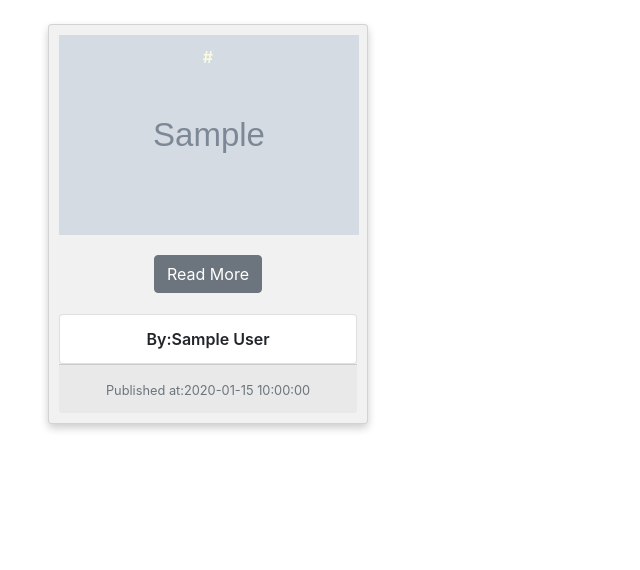
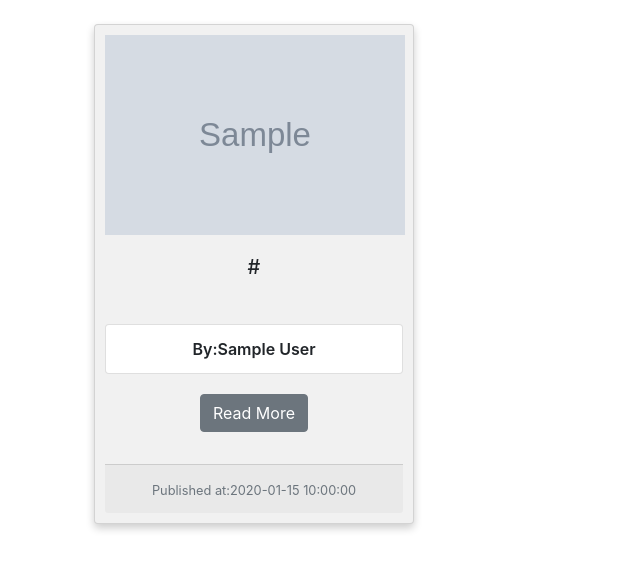
Before and after one commit to Mercynenoh/News-App, a Flask app: template app/templates/news.html in a window 1280 px wide. Shown: the part 56-626 px from the top of the page, without its empty margins (0-640 px from the left). Run offline with Flask 2, Linux system fonts and the light colour scheme; the template is opened without the code that fills it: most values are stand-ins (such as "Sample title", 1, 10 or a date in 2020); grey boxes marked "Sample" are stand-in pictures; some libraries are stand-ins or nearby versions.

Commit message:
add source link

```diff
--- a/app/static/styles.css
+++ b/app/static/styles.css
@@ -6,14 +6,14 @@
   text-align: center;
   background-color: #f1f1f1;
   width: 320px;
-  height: 400px;
+  height: 500px;
   font-weight: 600;
   margin: auto;
   align-content: center;
 
 }
 .color{
-  color: rgb(250, 250, 225);
+  color: rgb(198, 247, 250);
   font-weight: 600;
 }
 .source{
--- a/app/templates/news.html
+++ b/app/templates/news.html
@@ -2,25 +2,22 @@
 
 {% block content%}
 
-         <div class="container-fluid" >
+         <div class="container" >
+
          <div class="row">
           {% for article in articles %}
             <div class="column">
-              <div class="card article mt-4 ml-5" style="width: 20rem;">
+              <div class="card article mt-4 ml-4" style="width: 20rem;">
                 <img src="{{ article.urlToImage }}" alt="{{ article.title }} ">
-                <div class="mask" style="background-color: rgba(178, 60, 253, 0.6);">
-                  <div class="card-img-overlay">
-                    <p class="card-text color">
-                      {{article.url}}
-                    </p>
-                  </div>
-                </div>
                 <div class="card-body">
-                  <a href="{{ article.title}}" target= "_blank" class="btn btn-secondary">Read More</a>
+                  <h5 class="card-title">{{article.url}}</h5>
                 </div>
                 <ul class="list-group list-group-light list-group-small">
                   <li class="list-group-item px-4">By:{{article.author}}</li>
                 </ul>
+                <div class="card-body">
+                  <a href="{{ article.title}}" target= "_blank" class="btn btn-secondary">Read More</a>
+                </div>
                 <div class="card-footer">
                   <small class="text-muted">Published at:{{article.publishedAt}}</small>
                 </div>
@@ -28,6 +25,7 @@
                </div>
             {% endfor %}
         </div>
+
       </div>
 
 {% endblock %}
```
Also changed, not shown: app/static/news.jpeg (added).
